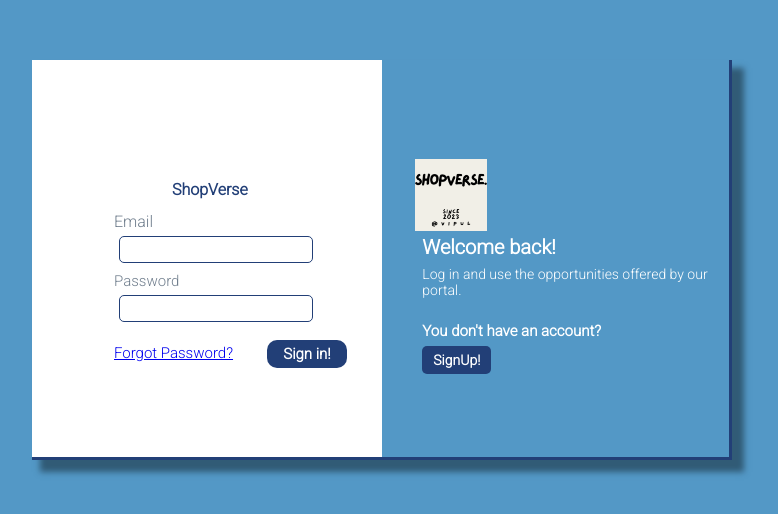
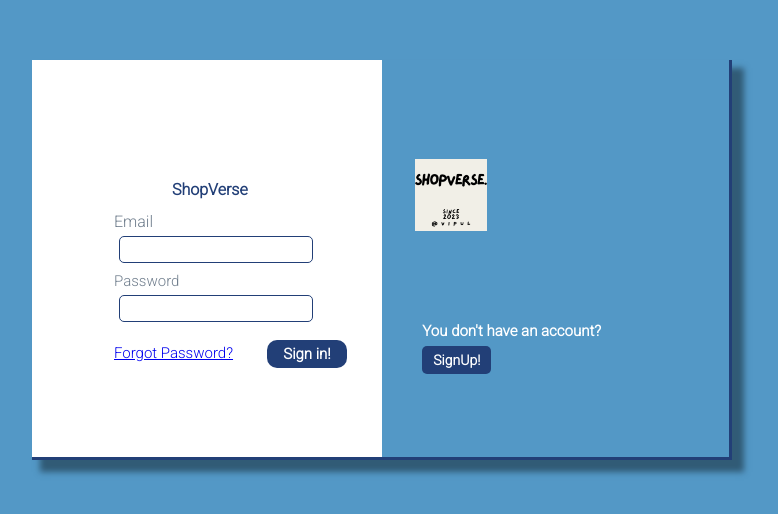
Before and after one commit to Vipul0052/ShopVerse, a plain HTML site: page login.html in a window 1280 px wide. Shown: the part 140-654 px from the top of the page, without its empty margins (258-1036 px from the left). Drawn offline with nearby package versions, Linux system fonts and the light colour scheme.

Commit message:
Update login.html

```diff
--- a/login.html
+++ b/login.html
@@ -29,9 +29,6 @@
       </form>
     </div>
     <a href = "./index.html" ><img class="fox" src="Images/monogram4.png" /> </a>
-    <div class="details-two">
-     <h1 class="back">Welcome back!</h1>
-      <p class="log">Log in and use the opportunities offered by our portal.</p>
       <h2 class="acc">You don't have an account?</h2>
       <button class="signup" value="Signup" onclick="signup()"><h3>SignUp!</h3></button></button>    </div>
 
```
